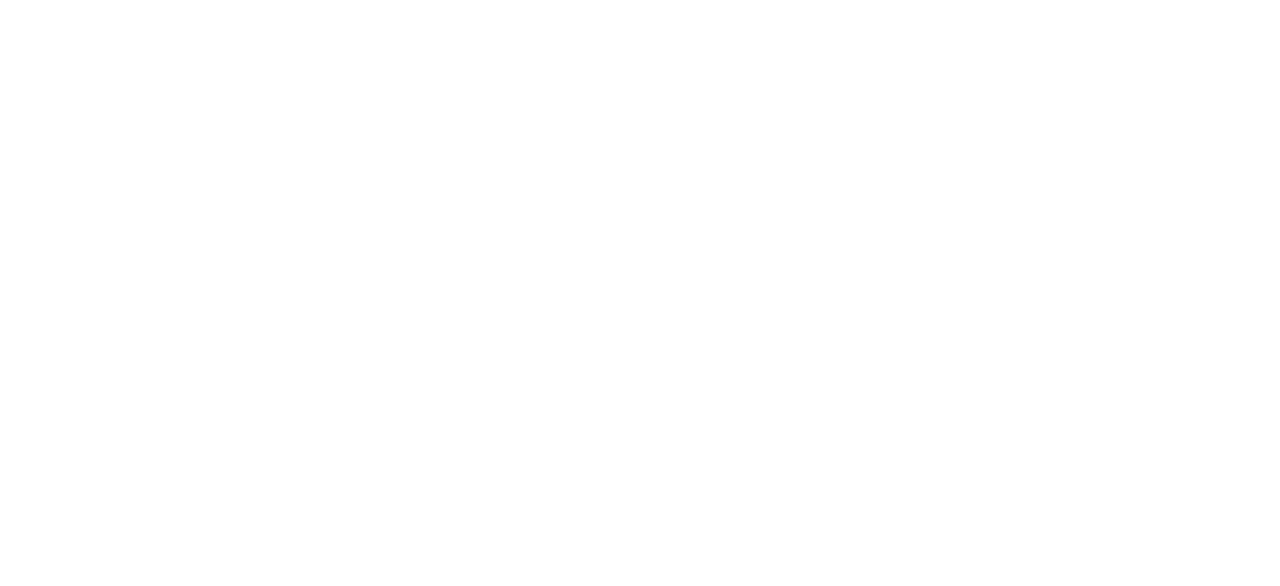
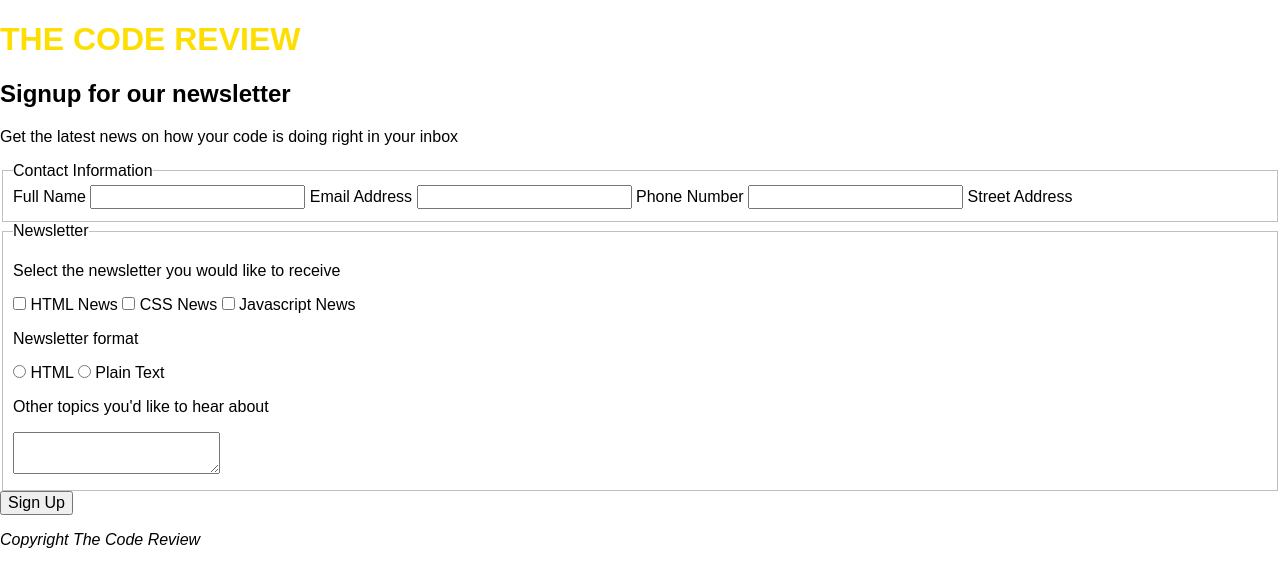
Before and after one commit to MrNeilJ/Project_3_Online_Registration_Form, a plain HTML site: page index.html in a window 1280 px wide. Drawn offline with Linux system fonts and the light colour scheme.

Commit message:
Updated the HTML
Added the required information for the HTML.

```diff
--- a/css/styles.css
+++ b/css/styles.css
@@ -1,11 +1,11 @@
 /* Create two main media queries for the layout
 
-1) Mobile Device Layout (devices under 768 pixels)
-2) Desktop Layout (devices over 1024 pixels)
+1) Mobile Device Layout (devices under 759 pixels)
+2) Desktop Layout (devices over 1024 pixels) or (devices over 760)
 
 OPTIONAL:
 
-3) Make an in between Query for Tablets (768 - 1024 pixels)
+3) Make an in between Query for Tablets (760 - 1024 pixels)
 
 Sections Required:
 
@@ -67,3 +67,7 @@ Things to make note of:
 
 
 */
+
+h1 {
+	color: #fede00;
+}
--- a/index.html
+++ b/index.html
@@ -1,6 +1,7 @@
 <!DOCTYPE HTML>
 
 <html>
+
 <head>
 
 	<title>Neil Third Treehouse Project: Online Registration Form</title>
@@ -13,7 +14,73 @@
 </head>
 
 <body>
+	<section class="heading">
+		<h1>THE CODE REVIEW</h1>
+	</section>
 
+	<section class="callToAction">
+		<h2>Signup for our newsletter</h2>
+		<p>Get the latest news on how your code is doing right in your inbox</p>
+	</section>
+
+	<section class="formFillOut">
+		<form>
+			<fieldset>
+
+				<legend>Contact Information</legend>
+
+				<label>Full Name</label>
+				<input type="text">
+
+				<label>Email Address</label>
+				<input type="email">
+
+				<label>Phone Number</label>
+				<input type="tel">
+
+				<label>Street Address</label>
+
+			</fieldset>
+		</form>
+
+		<form>
+			<fieldset>
+
+				<legend>Newsletter</legend>
+
+				<p>Select the newsletter you would like to receive</p>
+
+				<input type="checkbox">
+				<label>HTML News</label>
+
+				<input type="checkbox">
+				<label>CSS News</label>
+
+				<input type="checkbox">
+				<label>Javascript News</label>
+
+				<p>Newsletter format</p>
+
+				<input type="radio">
+				<label>HTML</label>
+
+				<input type="radio">
+				<label>Plain Text</label>
+
+				<p>Other topics you'd like to hear about</p>
+				<textarea></textarea>
+
+			</fieldset>
+		</form>
+
+		<button>Sign Up</button>
+	</section>
+
+	<footer>
+
+		<p><em>Copyright The Code Review</em></p>
+
+	</footer>
 </body>
 
 </html>
```
Lines whose indentation alone changed are shown as unchanged.
